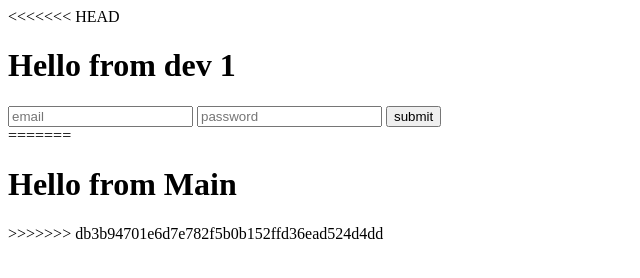
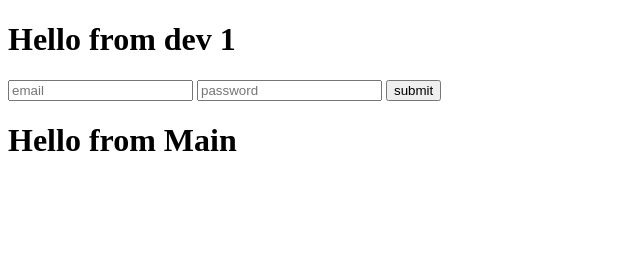
Before and after one commit to the-nazzmul/team-collab, a plain HTML site: page index.html in a window 1280 px wide. Shown: the whole page, without its empty margins (0-640 px from the left). Drawn offline with Linux system fonts and the light colour scheme.

Commit message:
merge conflict resolved

```diff
--- a/index.html
+++ b/index.html
@@ -6,15 +6,12 @@
     <title>Document</title>
   </head>
   <body>
-<<<<<<< HEAD
     <h1>Hello from dev 1</h1>
     <form>
       <input type="email" name="email" placeholder="email" />
       <input type="password" name="password" placeholder="password" />
       <input type="submit" value="submit" />
     </form>
-=======
     <h1>Hello from Main</h1>
->>>>>>> db3b94701e6d7e782f5b0b152ffd36ead524d4dd
   </body>
 </html>
```
